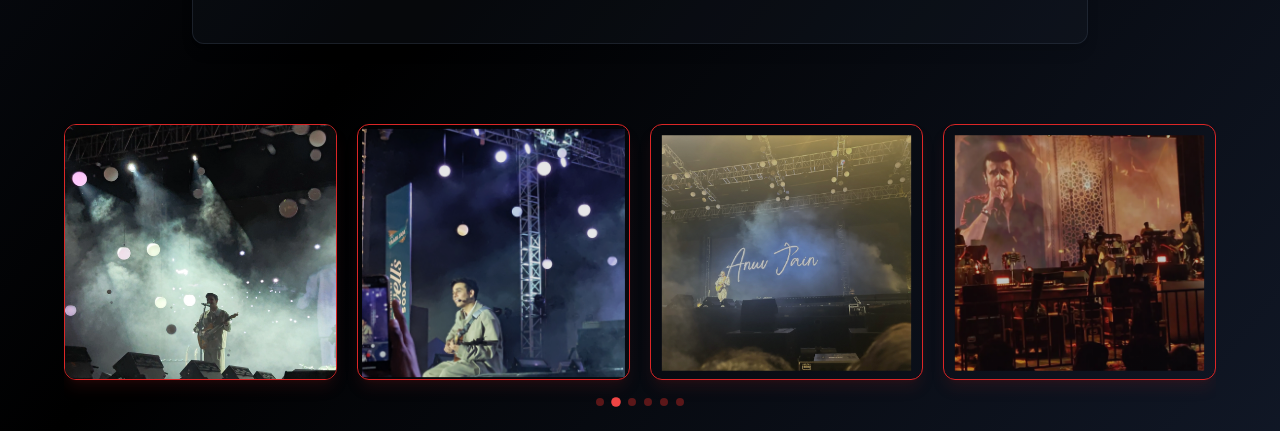
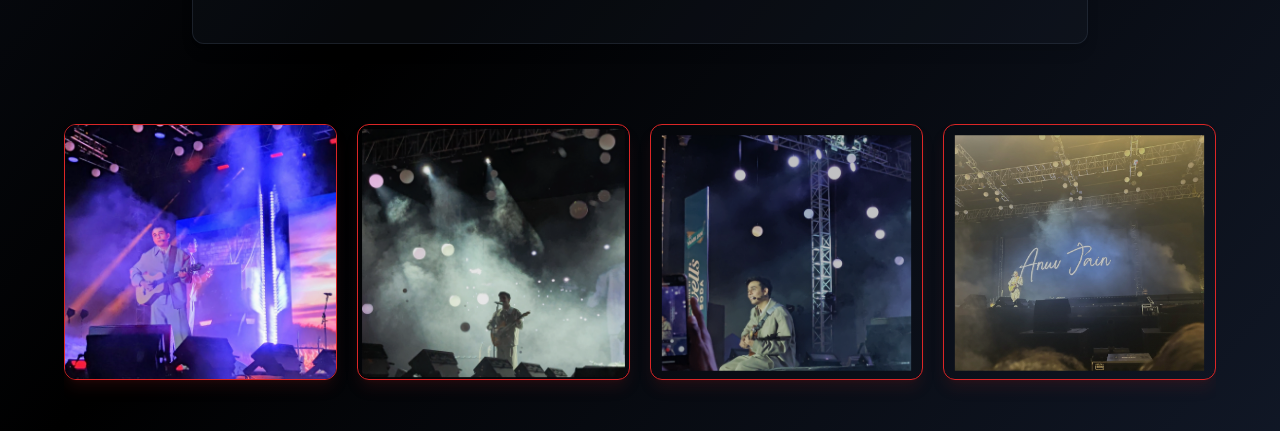
Before and after one commit to TitanKPvt/titank-entertainment, a React (Vite) app: page /achievements in a window 1280 px wide. Shown: the part 1060-1491 px from the top of the page. Built offline with nearby package versions, Linux system fonts and the light colour scheme.

Commit message:
removed sonu nigam

```diff
--- a/src/components/Achievements.tsx
+++ b/src/components/Achievements.tsx
@@ -57,8 +57,7 @@ const carouselImages = [
   "anuvjain2.webp",
   "anuvjain3.webp",
   "anuvjain4.webp",
-  "sonu1.webp",
-  "sonu2.webp",
+
 ];
 
 const keyHighlights = [
--- a/src/components/HomeAchievements.tsx
+++ b/src/components/HomeAchievements.tsx
@@ -40,8 +40,7 @@ const carouselImages = [
   "anuvjain2.webp",
   "anuvjain3.webp",
   "anuvjain4.webp",
-  "sonu1.webp",
-  "sonu2.webp",
+
 ];
 
 const HomeAchievements = () => {
```
